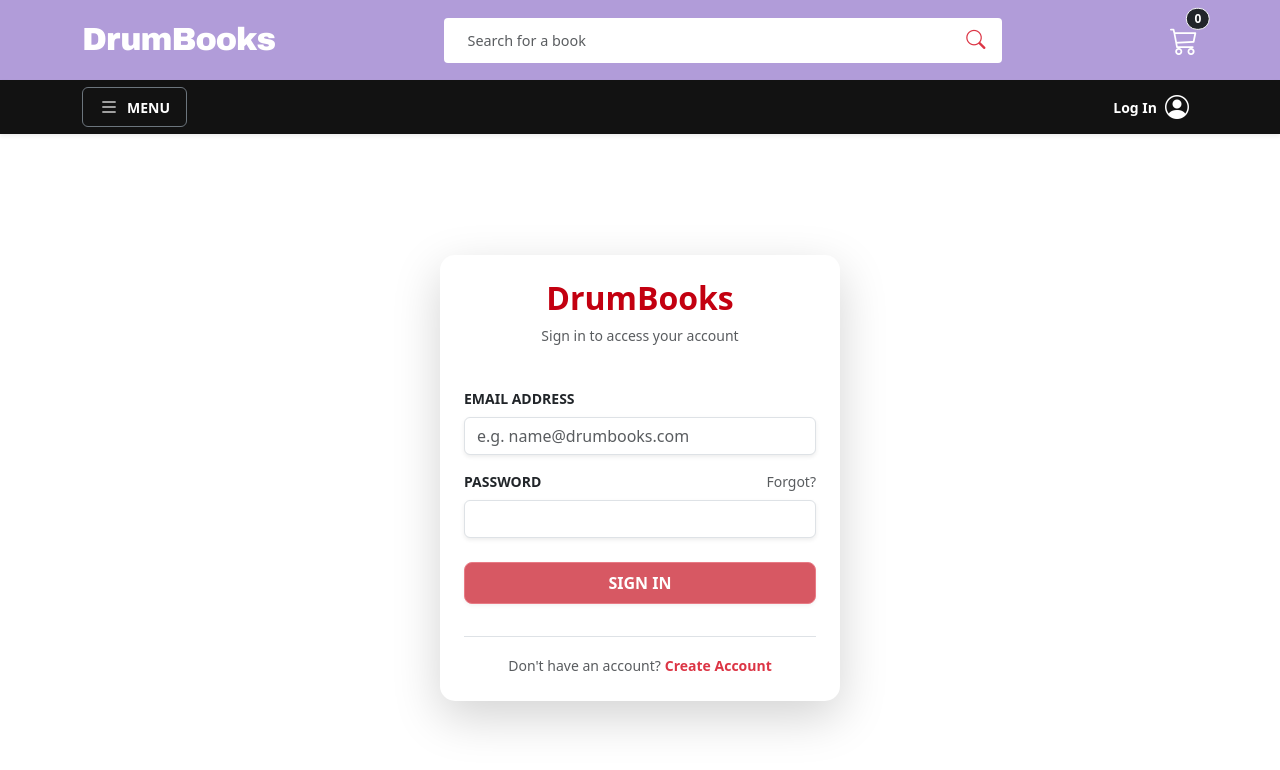
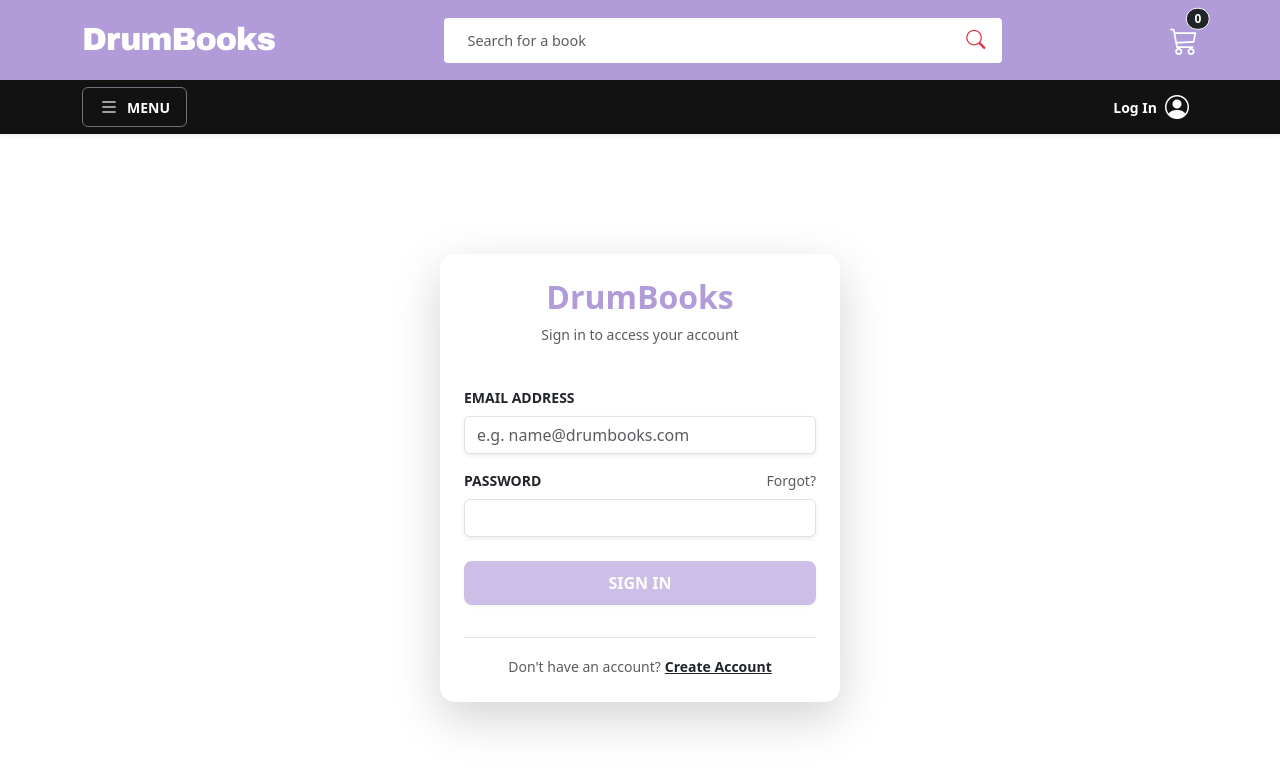
Before and after one commit to chronischoun/cf8-eshop-frontend, an Angular app in the folder drum-books-eshop/: page /login in a window 1280 px wide. Shown: the top 770 px of the page. Built offline with nearby package versions, Linux system fonts and the light colour scheme.

Commit message:
style(login): update color palette and UI styles

```diff
--- a/drum-books-eshop/src/app/components/book-list/book-list.html
+++ b/drum-books-eshop/src/app/components/book-list/book-list.html
@@ -26,7 +26,7 @@
     } @empty {
       <div class="col-12 text-center py-5">
         <div class="spinner-border text-danger" role="status"></div>
-        <p class="mt-2 text-muted">Φόρτωση βιβλίων...</p>
+        <p class="mt-2 text-muted">Loadind Books...</p>
       </div>
     }
   </div>
--- a/drum-books-eshop/src/app/components/login/login.html
+++ b/drum-books-eshop/src/app/components/login/login.html
@@ -2,7 +2,7 @@
   <div class="card shadow-lg border-0 p-4" style="width: 100%; max-width: 400px; border-radius: 15px;">
 
     <div class="text-center mb-4">
-      <h2 class="fw-bold" style="color: #c30010;">DrumBooks</h2>
+      <h2 class="fw-bold" style="color: #b19cd9;">DrumBooks</h2>
       <p class="text-muted small">Sign in to access your account</p>
     </div>
 
@@ -41,16 +41,15 @@
       <button
         type="submit"
         [disabled]="loginForm.invalid"
-        class="btn btn-danger w-100 py-2 fw-bold shadow-sm mb-3"
-        style="background-color: #c30010; border-radius: 8px;">
+        class="btn w-100 py-2 fw-bold shadow-sm mb-3 text-white"
+        style="background-color: #b19cd9; border: 2px solid #b19cd9 ; border-radius: 8px;">
         SIGN IN
       </button>
-
     </form>
 
     <div class="text-center mt-3 border-top pt-3">
       <span class="small text-muted">Don't have an account?</span>
-      <a href="#" class="small fw-bold text-danger ms-1 text-decoration-none">Create Account</a>
+      <a href="#" class="small fw-bold text-danger ms-1 text-dark">Create Account</a>
     </div>
 
   </div>
--- a/drum-books-eshop/src/app/components/login/login.ts
+++ b/drum-books-eshop/src/app/components/login/login.ts
@@ -24,13 +24,13 @@ export class LoginComponent {
     if (this.loginForm.valid) {
       this.authService.login(this.loginForm.value).subscribe({
         next: (res) => {
-          console.log('Επιτυχία!', res);
+          console.log('Login succesfull', res);
           if (res.token) localStorage.setItem('token', res.token);
-          this.router.navigate(['/']); // Επιστροφή στην αρχική
+          this.router.navigate(['/']);
         },
         error: (err) => {
-          console.error('Σφάλμα Login:', err);
-          alert('Λάθος email ή κωδικός');
+          console.error('Login error :', err);
+          alert('Invalid email or password');
         }
       });
     }
```
